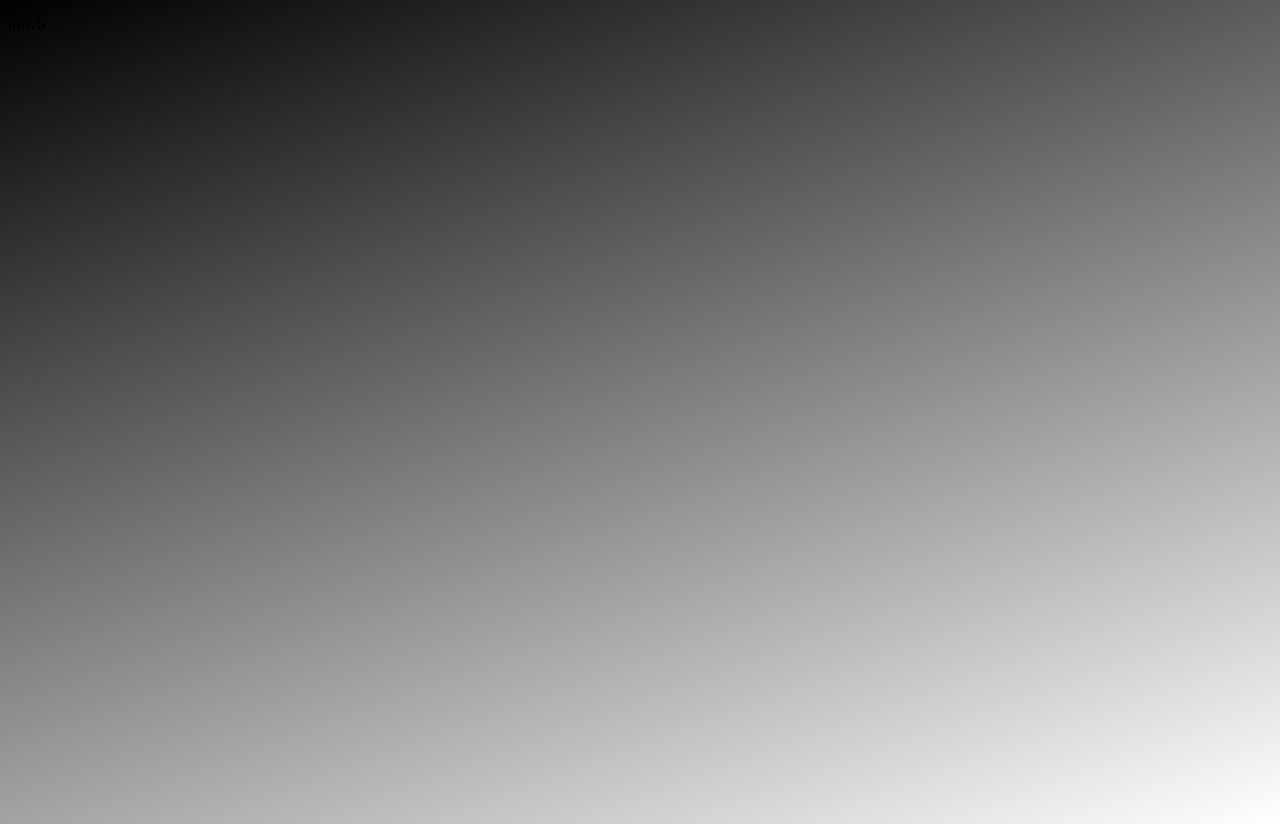
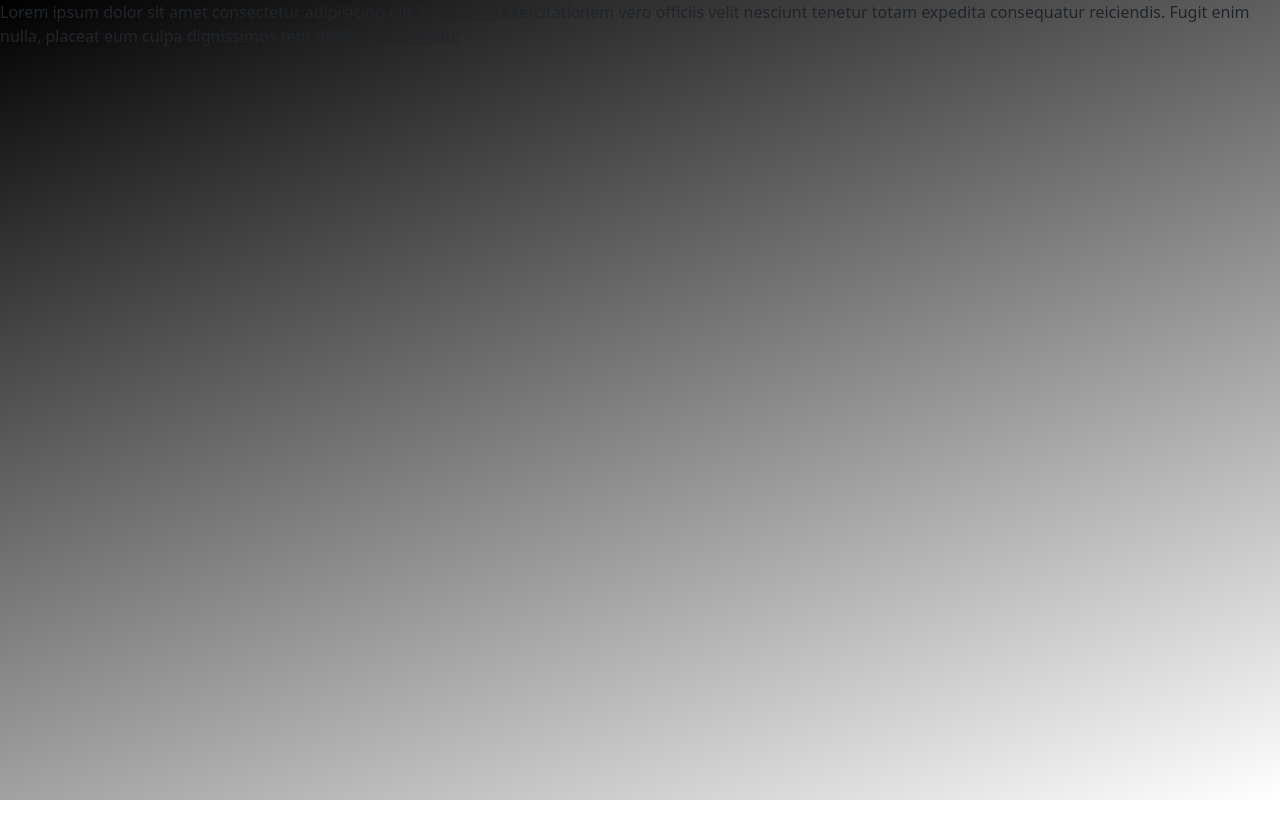
Before and after one commit to teydd/sphere, a React (Vite) app in the folder sphere/: page / in a window 1280 px wide. After the commit the page ends 800 px from the top, so only its background shows below. Built offline with nearby package versions, Linux system fonts and the light colour scheme.

Commit message:
app jsx update

```diff
--- a/sphere/src/App.jsx
+++ b/sphere/src/App.jsx
@@ -1,11 +1,19 @@
-
-
+import 'bootstrap/dist/css/bootstrap.min.css';
+import 'bootstrap/dist/js/bootstrap.bundle.min.js'
+import {BrowserRouter as Router,Route,Routes} from "react-router-dom"
+import Nav from "./components/Nav"
+import Home from './pages/Home';
+import Login from './pages/Login';
 function App() {
 
 
   return (
     <>
-      <p>hfhvb</p>
+    <Router>
+      <Routes>
+        <Route path='/' element={<Home></Home>}></Route>
+      </Routes>
+    </Router>
     </>
   )
 }
```
